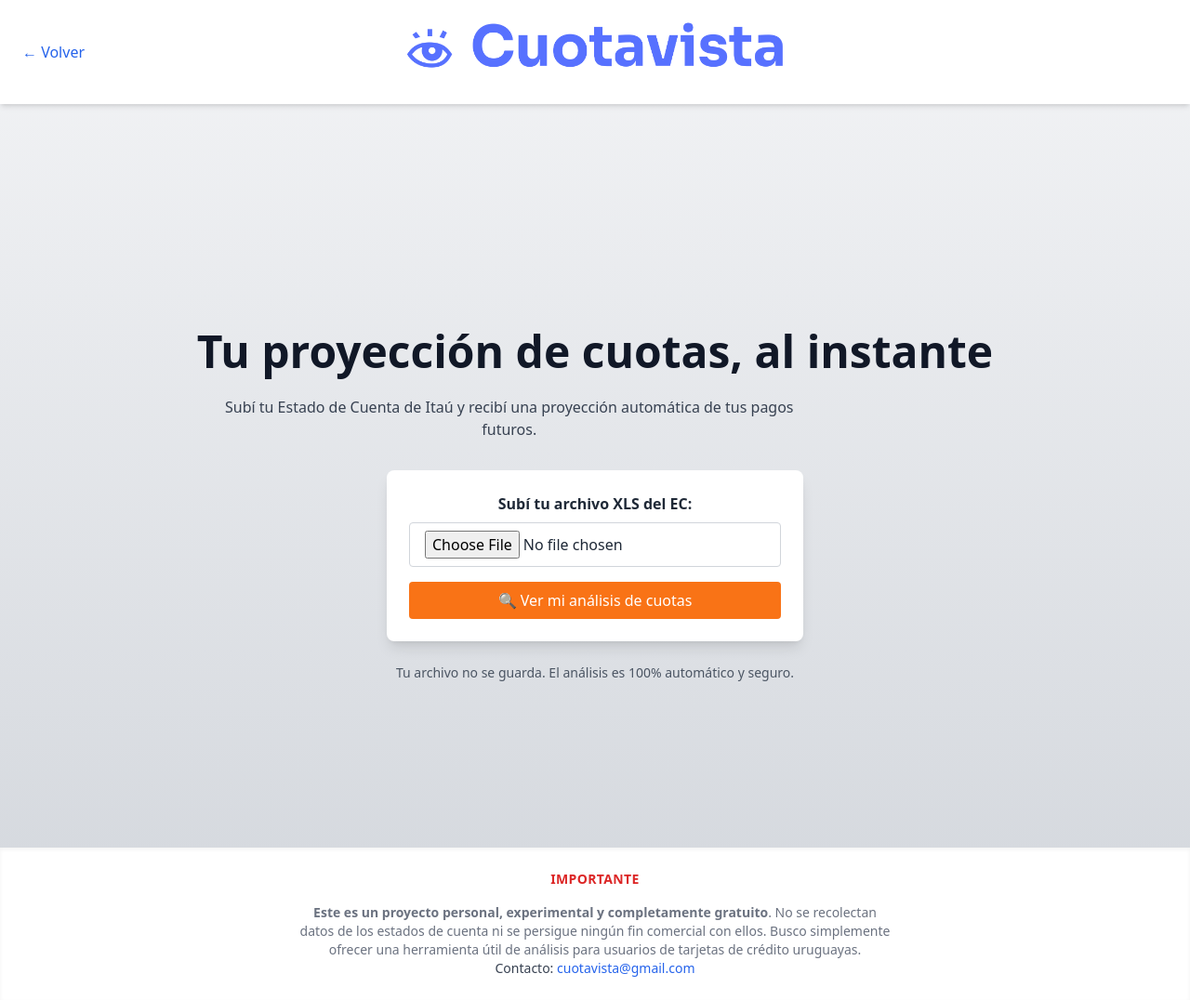
After one commit to absterben/cuotavista, a Flask app: page /itau in a window 1280 px wide. The commit adds this page. Shown: the whole page at 93% size. Run offline with Flask 3, Linux system fonts and the light colour scheme; some libraries are stand-ins or nearby versions.

Commit message:
Add files via upload

```diff
--- a/app.py
+++ b/app.py
@@ -16,6 +16,10 @@ def index():
 def index_brou():
     return render_template("index_brou.html")
 
+@app.route("/itau")
+def index_itau():
+    return render_template("index_itau.html")
+
 
 if __name__ == "__main__":
     app.run(debug=True)
--- a/bancos/brou/utils.py
+++ b/bancos/brou/utils.py
@@ -35,7 +35,6 @@ def es_cuota(descripcion):
                 return "SI"
 
     return "NO"
-
 
 
 def numero_cuotas(descripcion):
--- /dev/null
+++ b/templates/index_itau.html
@@ -0,0 +1,78 @@
+<!DOCTYPE html>
+<html lang="es">
+  <head>
+    <meta charset="UTF-8" />
+    <title>Cuotavista | Analiza tu EC Itaú</title>
+    <meta name="viewport" content="width=device-width, initial-scale=1.0" />
+
+    <script src="https://cdn.tailwindcss.com"></script>
+    <link rel="icon" type="image/png" href="{{ url_for('static', filename='cuotavista-logo-ojo-transparent.png') }}">
+  </head>
+
+  <!-- Google tag (gtag.js) -->
+  <script async src="https://www.googletagmanager.com/gtag/js?id=G-Y42CJ54H0Z"></script>
+  <script>
+    window.dataLayer = window.dataLayer || [];
+    function gtag(){dataLayer.push(arguments);}
+    gtag('js', new Date());
+    gtag('config', 'G-Y42CJ54H0Z');
+  </script>
+
+  <body class="bg-gradient-to-b from-gray-100 to-gray-300 text-gray-900">
+
+    <!-- Logo -->
+    <header class="bg-white shadow-md py-4 px-6 flex justify-between items-center">
+        <a href="/" class="text-blue-600 hover:underline font-medium">← Volver</a>
+        <img src="{{ url_for('static', filename='cuotavista-high-resolution-logo.png') }}" alt="Logo de Cuotavista" class="h-20 mx-auto">
+        <div class="w-16"></div> <!-- Espaciador para balancear layout -->
+    </header>
+    <!-- Hero Section -->
+    <section class="min-h-screen flex flex-col items-center justify-center text-center px-6">
+
+        <div class="mt-16">
+            <h1 class="text-4xl lg:text-5xl font-bold mb-6">
+                Tu proyección de cuotas, al instante
+            </h1>
+            <p class="text-gray-700 mb-8 max-w-2xl">
+                Subí tu Estado de Cuenta de Itaú y recibí una proyección automática de tus pagos futuros.
+            </p>
+        </div>
+
+
+      <!-- Formulario de carga -->
+      <form
+        action="/itau/resultado"
+        method="POST"
+        enctype="multipart/form-data"
+        class="bg-white text-gray-800 p-6 rounded-lg shadow-lg w-full max-w-md transition duration-300"
+      >
+        <label for="file" class="block mb-2 font-semibold">Subí tu archivo XLS del EC:</label>
+        <input
+          type="file"
+          id="file"
+          name="file"
+          accept=".xls"
+          required
+          class="mb-4 w-full px-4 py-2 border border-gray-300 rounded"
+        />
+        <button
+          type="submit"
+          class="w-full bg-orange-500 text-white py-2 rounded hover:bg-orange-600 transition"
+        >
+        🔍 Ver mi análisis de cuotas
+        </button>
+      </form>
+
+      <p class="text-sm text-gray-600 mt-6">Tu archivo no se guarda. El análisis es 100% automático y seguro.</p>
+
+    </section>
+    <!-- Footer -->
+    <footer class="bg-white text-gray-700 py-6 text-center text-sm shadow-inner">
+      <p class="text-red-600 font-bold uppercase tracking-wide mb-2">Importante</p>
+      <p class="mt-4 text-gray-500 max-w-2xl mx-auto px-4">
+        <b>Este es un proyecto personal, experimental y completamente gratuito</b>. No se recolectan datos de los estados de cuenta ni se persigue ningún fin comercial con ellos. Busco simplemente ofrecer una herramienta útil de análisis para usuarios de tarjetas de crédito uruguayas.
+      </p>
+      <p>Contacto: <a href="mailto:cuotavista@gmail.com" class="text-blue-600 hover:underline">cuotavista@gmail.com</a></p>
+    </footer>
+  </body>
+</html>
```
Also changed, not shown: templates/index_brou.html (+18 -14 lines), templates/principal.html (+5 -5 lines), bancos/itau/__init__.py (added), bancos/itau/parser.py (added), bancos/itau/routes.py (added).
